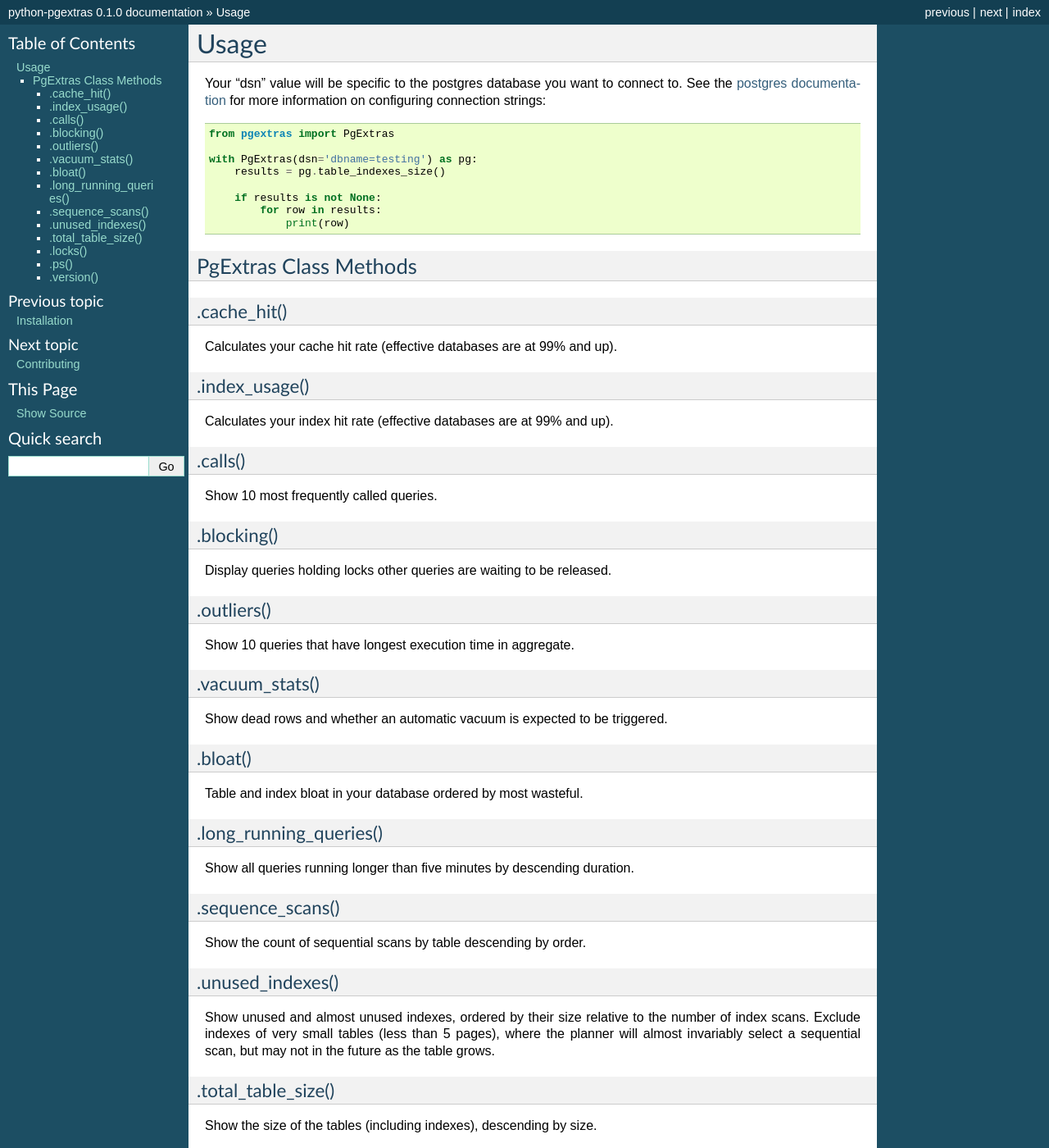
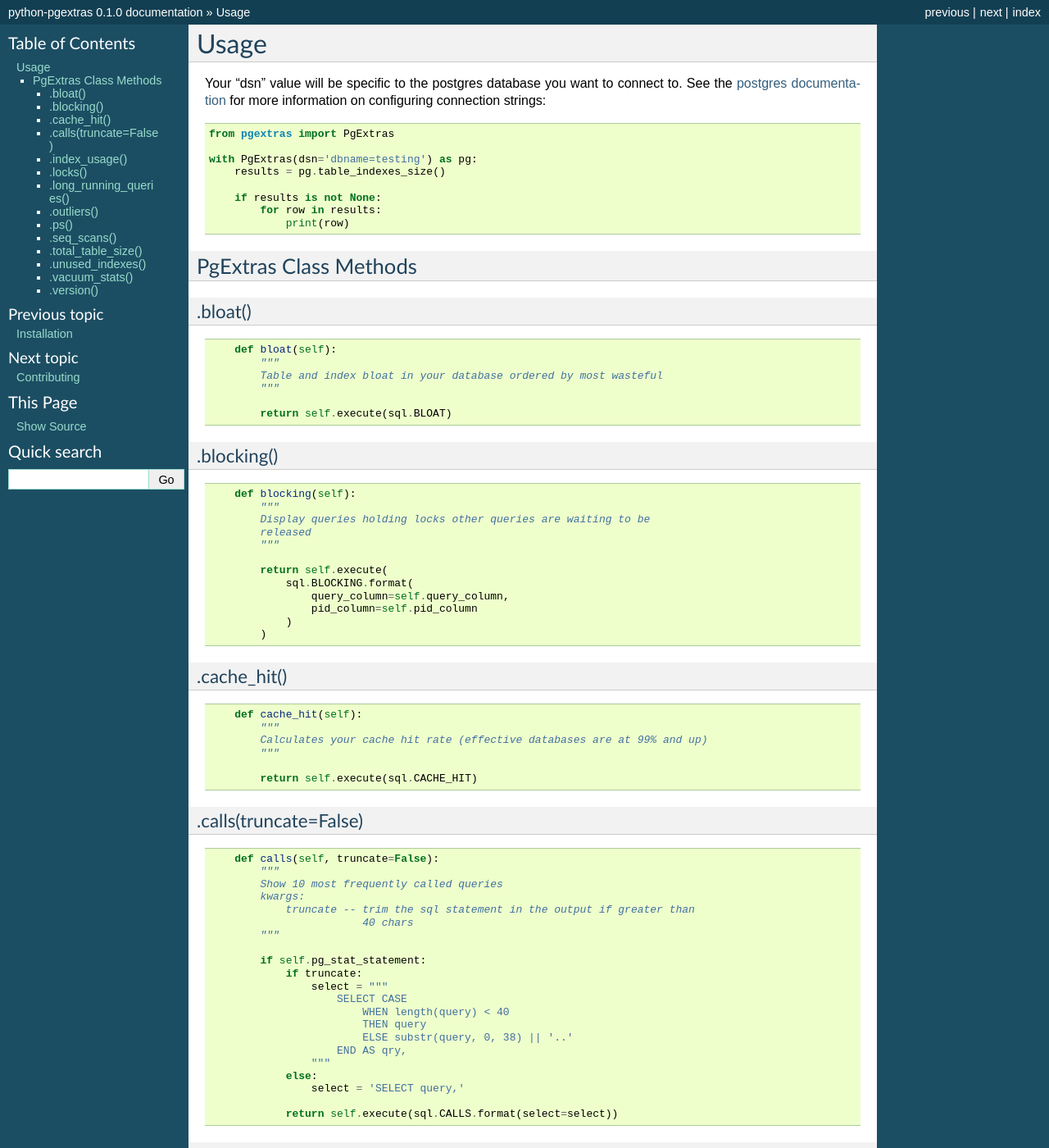
Before and after one commit to scottwoodall/python-pgextras, a Sphinx documentation site: the page built from docs/usage.rst, in a window 1280 px wide and 1400 px high. Shown: the whole window at 82% size. Built offline with Sphinx 7.4.7, drawn with Linux system fonts in a browser that asks for light colours; some of the changed text lies outside the part shown.

Commit message:
Updated docs.

```diff
--- a/docs/usage.rst
+++ b/docs/usage.rst
@@ -19,61 +19,72 @@ for more information on configuring connection strings::
 PgExtras Class Methods
 ######################
 
+.bloat()
+********
+.. literalinclude:: ../pgextras/__init__.py
+    :pyObject: PgExtras.bloat
+
+.blocking()
+***********
+.. literalinclude:: ../pgextras/__init__.py
+    :pyObject: PgExtras.blocking
+
 .cache_hit()
 ************
-Calculates your cache hit rate (effective databases are at 99% and up).
+.. literalinclude:: ../pgextras/__init__.py
+    :pyObject: PgExtras.cache_hit
+
+.calls(truncate=False)
+**********************
+.. literalinclude:: ../pgextras/__init__.py
+    :pyObject: PgExtras.calls
 
 .index_usage()
 **************
-Calculates your index hit rate (effective databases are at 99% and up).
+.. literalinclude:: ../pgextras/__init__.py
+    :pyObject: PgExtras.index_usage
 
-.calls()
+.locks()
 ********
-Show 10 most frequently called queries.
+.. literalinclude:: ../pgextras/__init__.py
+    :pyObject: PgExtras.locks
 
-.blocking()
-***********
-Display queries holding locks other queries are waiting to be released.
+.long_running_queries()
+***********************
+.. literalinclude:: ../pgextras/__init__.py
+    :pyObject: PgExtras.long_running_queries
 
 .outliers()
 ***********
-Show 10 queries that have longest execution time in aggregate.
+.. literalinclude:: ../pgextras/__init__.py
+    :pyObject: PgExtras.outliers
+
+.ps()
+*****
+.. literalinclude:: ../pgextras/__init__.py
+    :pyObject: PgExtras.ps
+
+.seq_scans()
+*****************
+.. literalinclude:: ../pgextras/__init__.py
+    :pyObject: PgExtras.seq_scans
+
+.total_table_size()
+*******************
+.. literalinclude:: ../pgextras/__init__.py
+    :pyObject: PgExtras.total_table_size
+
+.unused_indexes()
+*****************
+.. literalinclude:: ../pgextras/__init__.py
+    :pyObject: PgExtras.unused_indexes
 
 .vacuum_stats()
 ***************
-Show dead rows and whether an automatic vacuum is expected to be triggered.
-
-.bloat()
-********
-Table and index bloat in your database ordered by most wasteful.
-
-.long_running_queries()
-***********************
-Show all queries running longer than five minutes by descending duration.
-
-.sequence_scans()
-*****************
-Show the count of sequential scans by table descending by order.
-
-.unused_indexes()
-*****************
-Show unused and almost unused indexes, ordered by their size relative to the
-number of index scans. Exclude indexes of very small tables (less than 5
-pages), where the planner will almost invariably select a sequential scan,
-but may not in the future as the table grows.
-
-.total_table_size()
-*******************
-Show the size of the tables (including indexes), descending by size.
-
-.locks()
-********
-Display queries with active locks.
-
-.ps()
-*****
-View active queries with execution time.
+.. literalinclude:: ../pgextras/__init__.py
+    :pyObject: PgExtras.vacuum_stats
 
 .version()
 **********
-Get the Postgres server version.
+.. literalinclude:: ../pgextras/__init__.py
+    :pyObject: PgExtras.version
```
